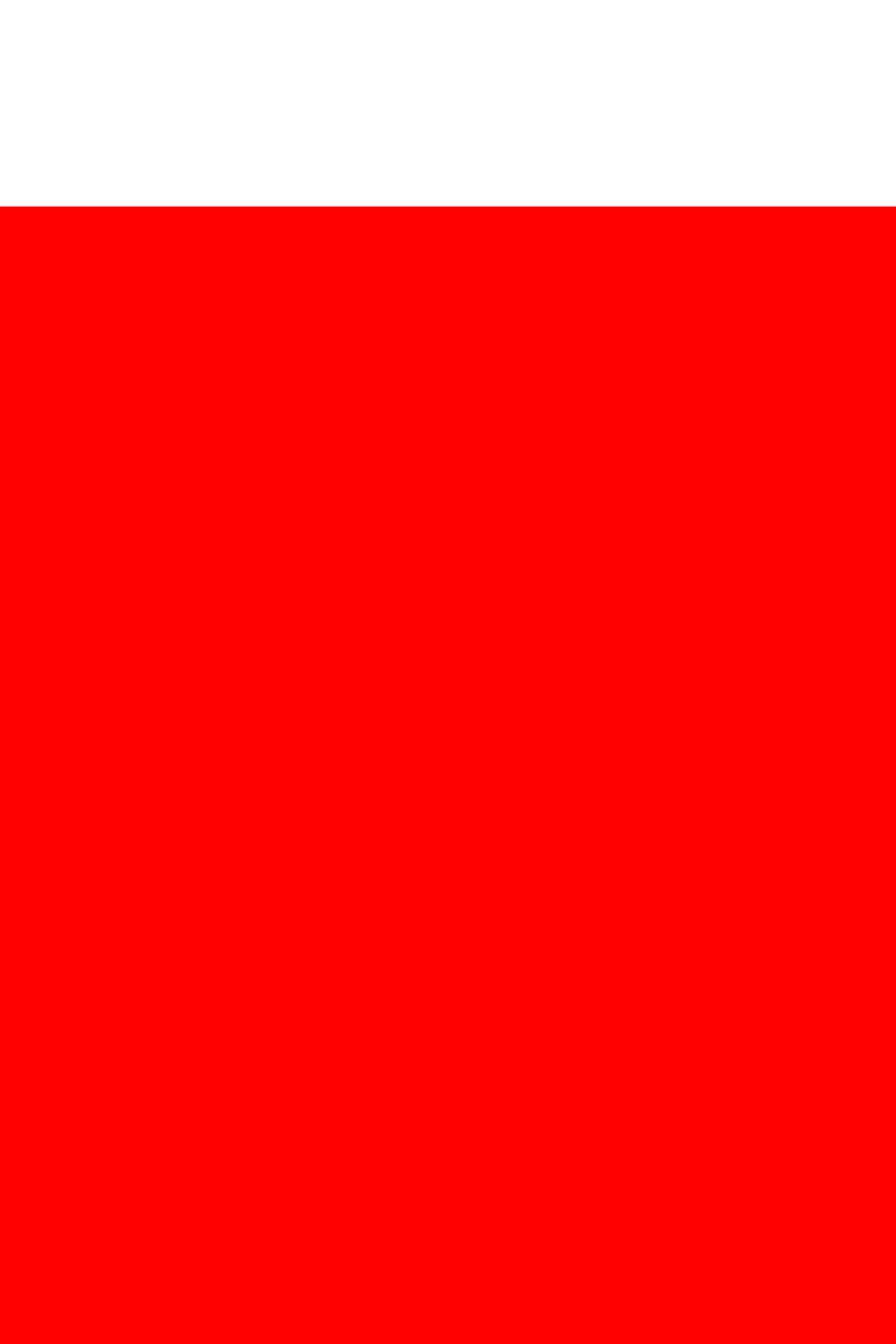
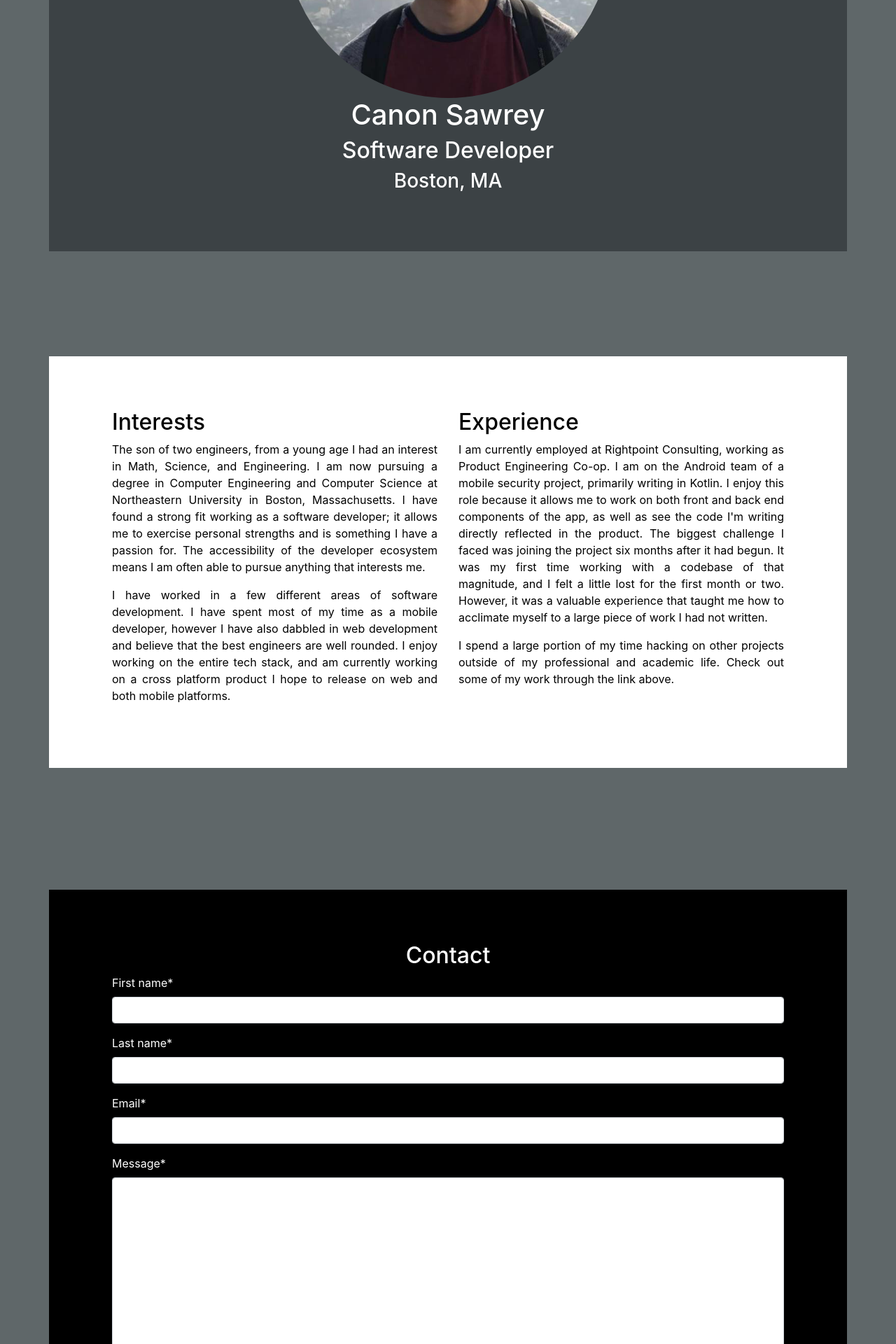
Before and after one commit to canonsawrey/Portfolio-Website, a Django app: page / in a window 1280 px wide. Shown: the part 505-2425 px from the top of the page at 70% size. Before the commit the page ends 800 px from the top, so only its background shows below. Run offline with Django 3.2, Linux system fonts and the light colour scheme; some libraries are stand-ins or nearby versions.

Commit message:
Layout good, need to color

```diff
--- a/home/static/home/style.css
+++ b/home/static/home/style.css
@@ -1,106 +1,39 @@
 img {
     display: block;
-    width: 25%;
-    margin-left: auto;
-    margin-right: auto;
-    margin-top: 100px;
-    margin-bottom: 30px;
-    }
+    margin: auto;
+    border-radius: 50%;
+}
 
-#landing {
-    background-color: #f00;
+.row {
+    padding: 75px;
+    padding: 75px;
 }
 
 .splash {
-    margin-top: 0;
-    background-color: #5588a3;
+    margin-top: 50px;
+    background-color: #3c4245;
+    color: white;
 }
 
-.splash-text {
-    margin: 0;
-    padding-bottom: 30px;
-    color: #e8e8e8;
-    text-align: center;
+.spacer {
+    background: #5f6769;
 }
 
-.about {
-    margin: 30px;
-    margin-top: 0px;
-    margin-bottom: 80px;
+.light-body {
+    background-color: white;
+    color: black;
 }
 
-.contact {
-    border-above: solid 1px red;
-    padding-top: 5px;
-    margin-top: 40px;
-    margin-bottom: 80px;
-    width: 100%;
-    text-align:center;
+.dark-body {
+    background-color: black;
+    color: white;
 }
 
-.section-header {
-    margin: 30px;
-    padding: 0;
-    text-align: center;
+.container-bg {
+    background: red;
 }
 
-p {
-    line-height: 1.5;
-    text-indent: 30px;
+.drop-shadow {
+    box-shadow: 0px 7px 5px #888888;
+    z-index:999;
 }
-
-p ul {
-    list-style-type: disc;
-    line-height: 1.5;
-}
-
-.p-link {
-    text-decoration: none;
-}
-
-.p-link:hover {
-    color: #e8e8e8;
-    background-color: #5588a3;
-}
-
-.simple-message {
-    width: 100%
-    padding: 40px;
-    text-align: center;
-}
-
-.form-field {
-    height: 40px;
-    padding: 30px;
-    display: table-cell;
-    width: 100%;
-}
-
-hr {
-    width: 80%;
-    background-color: #00334e;
-    height: 4px;
-    margin-left: auto;
-    margin-right: auto;
-}
-
-form ul {
-    display: block;
-}
-
-form ul li {
-    padding: 30px;
-    width: 100%;
-}
-
-label {
-   display: table-cell;
-   width: 1px;
-
-.row {
-    background: #ff0000 !important;
-}
-
-h1 {
-    color: #f00;
-}
--- a/home/templates/home/home.html
+++ b/home/templates/home/home.html
@@ -6,12 +6,11 @@
 <!-- CSS -->
 {% load static %}
 <link rel="stylesheet" href="{% static 'home/style.css' %}">
-
-    <div class="container-fluid">
-        <div class="row" id="landing">
+<div class="container">
+    <div class="row splash .drop-shadow" id="landing">
         <div class="col"></div>
-            <div class="col-sm-8">
-                    <img src="https://cdn.pixabay.com/photo/2015/10/05/22/37/blank-profile-picture-973460_960_720.png" >
+        <div class="col-sm-6">
+            <img class="img-fluid" src="{% static 'home/headshot.jpg' %}">
             <h1 class="text-center">Canon Sawrey</h1>
             <h2 class="text-center">Software Developer</h2>
             <h3 class="text-center">Boston, MA</h3>
@@ -19,72 +18,74 @@
         <div class="col"></div>
     </div>
 
-<!--        -->
-<!--        <div class="about" id="about">-->
-<!--            <h1 class="section-header" id="about-header">About</h1>-->
-<!--            <h3>-->
-<!--                Background-->
-<!--            </h3>-->
-<!--            <p>-->
-<!--                The son of two engineers, I knew from a young age engineering was a good career option based on my-->
-<!--                interests and strengths. I have found a great fit as a software developer/engineer while at Northeastern.-->
-<!--                The biggest reasons I enjoy what I do:-->
-<!--                <ul>-->
-<!--                    <li><strong>Accessibility: </strong>  Whatever technology I would like to include in a project, it is likely free.-->
-<!--                    </li>-->
-<!--                    <li><strong>Skills Used: </strong> Software development requires a mix of problem solving and creativity.-->
-<!--                    </li>-->
-<!--                    <li><strong>Product Driven: </strong> The greatest metric of your work is the power you give to the end user.-->
-<!--                    </li>-->
-<!--                </ul>-->
-<!--            </p>-->
-<!--            <p>-->
-<!--                    Outside of my professional life, I like to stay active through soccer, swimming, running, and hiking.-->
-<!--                    I also enjoy playing video games and listening to music.-->
-<!--            </p>-->
-<!--            <h3>-->
-<!--                Experience-->
-<!--            </h3>-->
-<!--            <p>-->
-<!--                I am currently employed at Rightpoint Consulting, working as Product Engineering Co-op. I am on the-->
-<!--                Android team of a mobile security project, primarily writing in Kotlin. I enjoy this role because it-->
-<!--                allows me to work on both front and back end components of the app, as well as see the code I'm writing-->
-<!--                directly reflected in the product. The biggest challenge I faced was joining the project six months after it had begun.-->
-<!--                It was my first time working with a codebase of that magnitude, and I felt a little lost for the first month or two.-->
-<!--                However, it was a valuable experience that taught me how to acclimate myself to a large piece of work I had not written.-->
-<!--            </p>-->
-<!--            <p>-->
-<!--                I also spend a significant portion of my time working on side projects. I recently published an app,-->
-<!--                NewsStreams, which was also written for the Android platform in Kotlin. NewsStreams aims to help users find-->
-<!--                news articles on topics they care about. Users can aggregate stories on certain topics into "Streams"; users-->
-<!--                can also specify how often they want to see certain topics in their feed, whether they want to see trending, relevant, or-->
-<!--                recent articles, and the maximum age of the article. For more on NewsStreams or my projects in general, check out-->
-<!--                the <strong><a class="p-link" href="{% url 'projects:index' %}">projects page</a></strong>-->
-<!--            </p>-->
-<!--        </div>-->
-<!--    </div>-->
-<!--    <div class="contact" id="contact">-->
-<!--        <h1 class="section-header" id="contact-header">Contact</h1>-->
+    <div class="row spacer"></div>
 
-<!--        <form id="contact-form" action="/" method="post">-->
-<!--            {% csrf_token %}-->
-<!--            {% for field in form.fields %}-->
-<!--            <div class="form-group">-->
-<!--                {{ field.label_tag }}-->
-<!--                {{ field }}-->
-<!--                {% if field.help_text %}-->
-<!--                    <small class="form-text text-muted">{{ field.help_text }}</small>-->
-<!--            {% endif %}-->
-<!--            </div>-->
-<!--            {% endfor %}-->
+    <div class="row light-body" id="about">
+        <div class="col-sm">
+            <h2>Interests</h2>
+            <p class="text-justify">
+                The son of two engineers, from a young age I had an interest in Math, Science, and Engineering.
+                I am now pursuing a degree in Computer Engineering and Computer Science at Northeastern University
+                in Boston, Massachusetts. I have found a strong fit working as a software developer; it allows me
+                to exercise personal strengths and is something I have a passion for. The accessibility of the
+                developer ecosystem means I am often able to pursue anything that interests me.
+            </p>
+            <p class="text-justify">
+                I have worked in a few different areas of software development. I have spent most of my time as
+                a mobile developer, however I have also dabbled in web development and believe that the best
+                engineers
+                are well rounded. I enjoy working on the entire tech stack, and am currently working on a cross
+                platform
+                product I hope to release on web and both mobile platforms.
+            </p>
+        </div>
+        <div class="col-sm">
+            <h2>Experience</h2>
+            <p class="text-justify">
+                I am currently employed at Rightpoint Consulting, working as Product Engineering Co-op. I am on the
+                Android team of a mobile security project, primarily writing in Kotlin. I enjoy this role because it
+                allows me to work on both front and back end components of the app, as well as see the code I'm
+                writing
+                directly reflected in the product. The biggest challenge I faced was joining the project six months
+                after it had begun.
+                It was my first time working with a codebase of that magnitude, and I felt a little lost for the
+                first month or two.
+                However, it was a valuable experience that taught me how to acclimate myself to a large piece of
+                work I had not written.
+            </p>
+            <p class="text-justify">
+                I spend a large portion of my time hacking on other projects outside of my professional and academic
+                life. Check out some of my work through the link above.
+            </p>
+        </div>
+    </div>
 
-<!--            <button type="submit" class="btn btn-primary">Submit</button>-->
-<!--        </form>-->
-<!--        <br>-->
+    <div class="row spacer"><br></div>
+
+    <div class="row dark-body" id="contact">
+        <div class="col-sm-12">
+            <h2 class="text-center">Contact</h2>
+            {% load crispy_forms_tags %}
+            <form method="post">
+                {% csrf_token %}
+                {{ form|crispy }}
+                <button type="submit" class="btn btn-primary">Submit</button>
+            </form>
+        </div>
+    </div>
+
+    <br>
+
 </div>
 
 <!-- jQuery first, then Popper.js, then Bootstrap JS -->
-    <script src="https://code.jquery.com/jquery-3.2.1.slim.min.js" integrity="sha384-KJ3o2DKtIkvYIK3UENzmM7KCkRr/rE9/Qpg6aAZGJwFDMVNA/GpGFF93hXpG5KkN" crossorigin="anonymous"></script>
-    <script src="https://unpkg.com/popper.js@1.12.6/dist/umd/popper.js" integrity="sha384-fA23ZRQ3G/J53mElWqVJEGJzU0sTs+SvzG8fXVWP+kJQ1lwFAOkcUOysnlKJC33U" crossorigin="anonymous"></script>
-    <script src="https://unpkg.com/bootstrap-material-design@4.1.1/dist/js/bootstrap-material-design.js" integrity="sha384-CauSuKpEqAFajSpkdjv3z9t8E7RlpJ1UP0lKM/+NdtSarroVKu069AlsRPKkFBz9" crossorigin="anonymous"></script>
+<script src="https://code.jquery.com/jquery-3.2.1.slim.min.js"
+        integrity="sha384-KJ3o2DKtIkvYIK3UENzmM7KCkRr/rE9/Qpg6aAZGJwFDMVNA/GpGFF93hXpG5KkN"
+        crossorigin="anonymous"></script>
+<script src="https://unpkg.com/popper.js@1.12.6/dist/umd/popper.js"
+        integrity="sha384-fA23ZRQ3G/J53mElWqVJEGJzU0sTs+SvzG8fXVWP+kJQ1lwFAOkcUOysnlKJC33U"
+        crossorigin="anonymous"></script>
+<script src="https://unpkg.com/bootstrap-material-design@4.1.1/dist/js/bootstrap-material-design.js"
+        integrity="sha384-CauSuKpEqAFajSpkdjv3z9t8E7RlpJ1UP0lKM/+NdtSarroVKu069AlsRPKkFBz9"
+        crossorigin="anonymous"></script>
 {% endblock content %}
--- a/personal_website/settings.py
+++ b/personal_website/settings.py
@@ -38,7 +38,10 @@ INSTALLED_APPS = [
     'django.contrib.sessions',
     'django.contrib.messages',
     'django.contrib.staticfiles',
+    'crispy_forms',
 ]
+
+CRISPY_TEMPLATE_PACK = 'bootstrap4'
 
 MIDDLEWARE = [
     'django.middleware.security.SecurityMiddleware',
--- /dev/null
+++ b/static/personal_website/base.css
@@ -0,0 +1,7 @@
+footer {
+    text-align: center;
+}
+
+html, body {
+    background-color: #5f6769;
+}
--- a/templates/personal_website/base.html
+++ b/templates/personal_website/base.html
@@ -10,9 +10,10 @@
         <link rel="stylesheet" href="https://stackpath.bootstrapcdn.com/bootstrap/4.3.1/css/bootstrap.min.css" integrity="sha384-ggOyR0iXCbMQv3Xipma34MD+dH/1fQ784/j6cY/iJTQUOhcWr7x9JvoRxT2MZw1T" crossorigin="anonymous">
         <!--Github and Linkedin icons-->
         <link rel="stylesheet" href="https://cdnjs.cloudflare.com/ajax/libs/font-awesome/4.7.0/css/font-awesome.min.css">
-
+        {% load static %}
+        <link rel="stylesheet" href="{% static 'personal_website/base.css' %}">
         <!-- Title -->
-        <title>Canon Sawrey Website</title>
+        <title>Canon Sawrey</title>
 
     </head>
 
@@ -51,10 +52,8 @@
             </nav>
         </header>
 
-        <div>
-            {% block content %}
-            {% endblock content %}
-        </div>
+        {% block content %}
+        {% endblock content %}
         <!-- jQuery first, then Popper.js, then Bootstrap JS -->
         <script src="https://code.jquery.com/jquery-3.2.1.slim.min.js" integrity="sha384-KJ3o2DKtIkvYIK3UENzmM7KCkRr/rE9/Qpg6aAZGJwFDMVNA/GpGFF93hXpG5KkN" crossorigin="anonymous"></script>
         <script src="https://unpkg.com/popper.js@1.12.6/dist/umd/popper.js" integrity="sha384-fA23ZRQ3G/J53mElWqVJEGJzU0sTs+SvzG8fXVWP+kJQ1lwFAOkcUOysnlKJC33U" crossorigin="anonymous"></script>
@@ -62,6 +61,6 @@
     </body>
 
     <footer>
-        Last revised: Oct. 11, 2019
+        Last revised: Oct. 19, 2019
     </footer>
 </html>
```
Also changed, not shown: home/static/home/headshot.jpg (added). Lines whose indentation alone changed are shown as unchanged.
